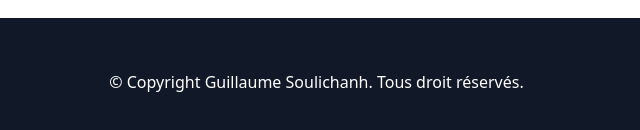
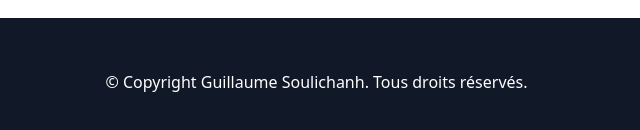
Before and after one commit to gkiThor/portfolio, a website: page index.html in a window 1280 px wide. Shown: the part 4958-5088 px from the top of the page, 385-1025 px from the left. Drawn offline with nearby package versions, Linux system fonts and the light colour scheme.

Commit message:
Modification copyright

```diff
--- a/index.html
+++ b/index.html
@@ -607,7 +607,7 @@
         </div>
 
         <a href="#" class="font-lora text-white text-base">
-          © Copyright Guillaume Soulichanh. Tous droit réservés.
+          © Copyright Guillaume Soulichanh. Tous droits réservés.
         </a>
 
       </div>
```
